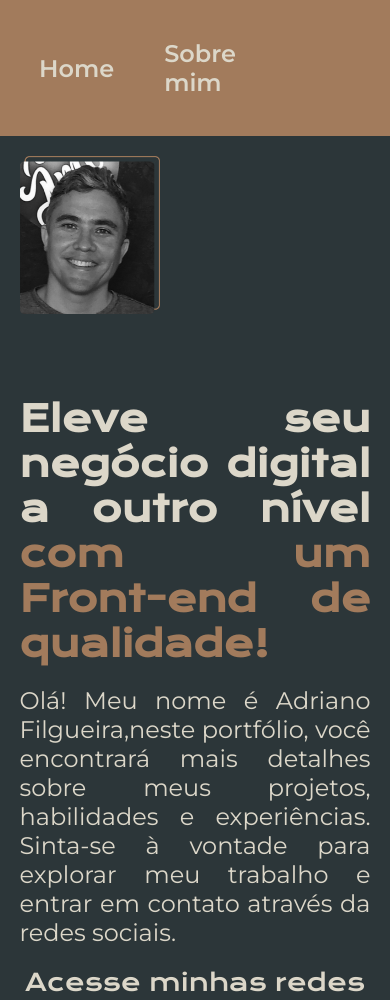
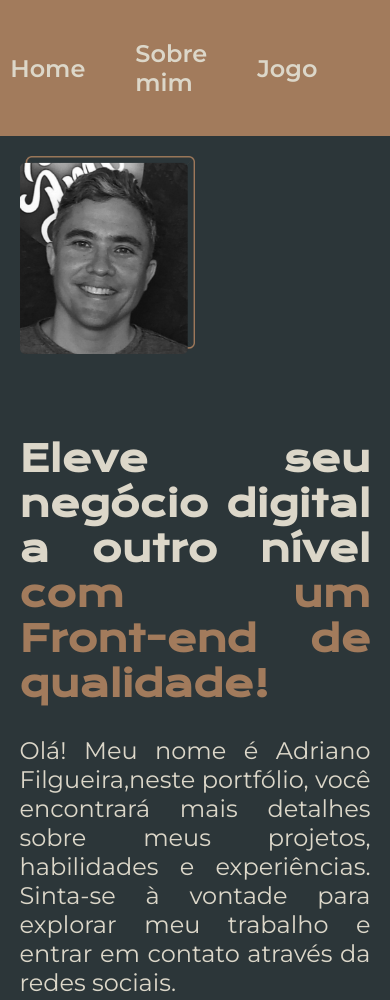
Before and after one commit to AdrianoFilgueira85/Portifolio, a plain HTML site: page index.html in a window 390 px wide. Shown: the top 1000 px of the page. Drawn offline with nearby package versions, Linux system fonts and the light colour scheme.

Commit message:
Atualizado as seções

```diff
--- a/index.html
+++ b/index.html
@@ -14,6 +14,7 @@
         <nav class="cabecalho__menu">
             <a class="cabecalho__menu__link" href="index.html">Home</a>
             <a class="cabecalho__menu__link" href="about.html">Sobre mim</a>
+            <a class="cabecalho__menu__link" href="https://numero-secreto-gamma-gilt.vercel.app/">Jogo</a>
         </nav>
     </header>
     <main class="apresentacao">
@@ -21,7 +22,9 @@
             <h1 class="apresentacao__conteudo__titulo">Eleve seu negócio digital a outro nível<strong
                     class="titulo-destaque"> com um Front-end de qualidade!
                 </strong></h1>
-            <p class="apresentacao__conteudo__texto">Olá! Meu nome é Adriano Filgueira,neste portfólio, você encontrará mais detalhes sobre meus projetos, habilidades e experiências. Sinta-se à vontade para explorar meu trabalho e entrar em contato através da redes sociais.</p>
+            <p class="apresentacao__conteudo__texto">Olá! Meu nome é Adriano Filgueira,neste portfólio, você encontrará
+                mais detalhes sobre meus projetos, habilidades e experiências. Sinta-se à vontade para explorar meu
+                trabalho e entrar em contato através da redes sociais.</p>
             <div class="apresentacao__links">
                 <h2 class="apresentacao__links__subtitulo">Acesse minhas redes</h2>
                 <a class="apresentacao__links__navegacao" href="https://github.com/AdrianoFilgueira85">
@@ -38,7 +41,12 @@
                 </a>
             </div>
         </section>
-        <img class="apresentacao__imagem" src="./assets/Imagem_Perfil.png" alt="Foto da Joana Santos programando">
+
+
+
+        <img class="apresentacao__imagem" src="./assets/Imagem_Perfil.png" alt="Foto da Adriano Filgueira">
+
+
     </main>
     <footer class="rodape">
         <p>Desenvolvido por Adriano Filgueira Silva Lima.</p>
--- a/styles/style.css
+++ b/styles/style.css
@@ -24,6 +24,7 @@ body {
 .cabecalho {
     padding: 3% 0% 0% 15%;
     background-color: var(--cor-terciaria);
+
 }
 
 .cabecalho__menu {
@@ -55,7 +56,7 @@ body {
     display: flex;
     flex-direction: column;
     text-align: justify;
-    gap: 20px;
+    gap: 30px;
 }
 
 .apresentacao__conteudo__titulo {
@@ -115,9 +116,10 @@ body {
 }
 
 .apresentacao__imagem {
-    width: 40%;
+    width: 50%;
 
 }
+
 
 .rodape {
     color: var(--cor-secundaria);
@@ -141,11 +143,19 @@ body {
     .apresentacao {
         flex-direction: column-reverse;
         padding: 5%;
+
     }
 
     .apresentacao__conteudo {
-        display: flex;
-        justify-content:center;
+
         width: auto;
+        justify-content: center;
     }
+
+    .apresentacao__imagem{
+    display: flex;
+    justify-content: center;
+
+    }
+
 }
```
Also changed, not shown: 1 other file.
